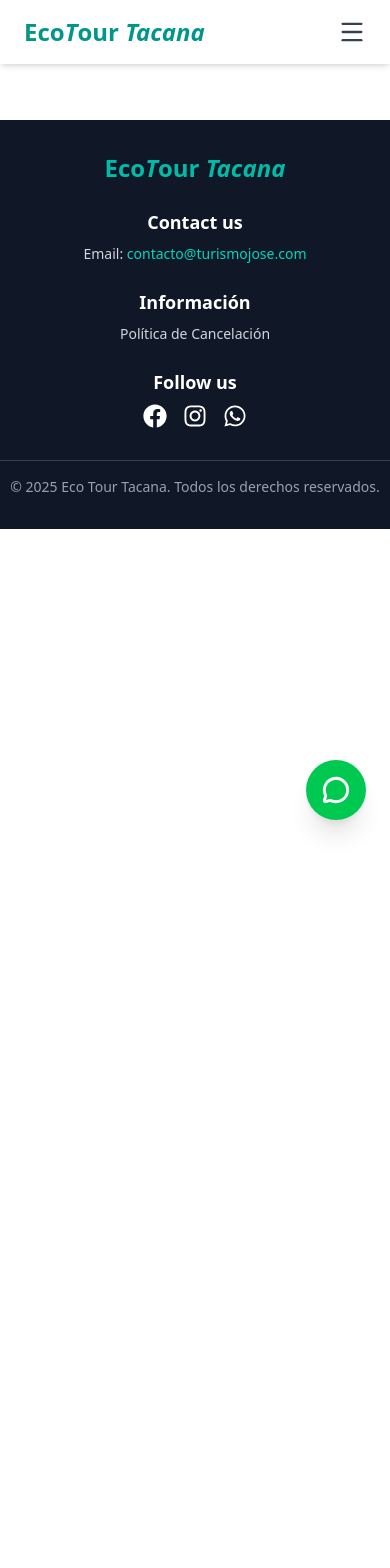
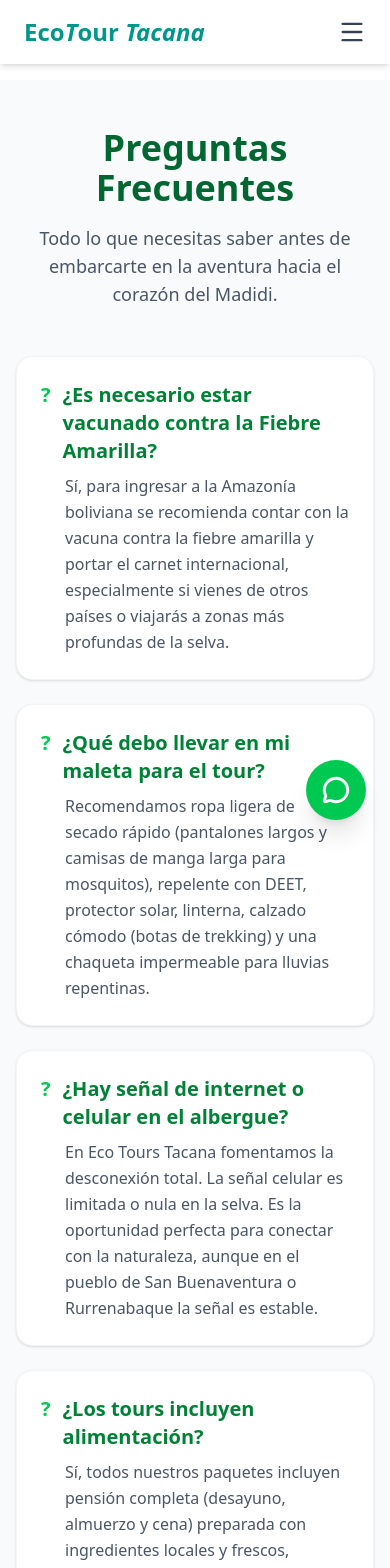
Before and after one commit to dani71296/turijose, a React (Vite) app: page /preguntas-frecuentes in a window 390 px wide. Shown: the top 1568 px of the page. Before the commit the page ends 844 px from the top, so only its background shows below. Built offline with nearby package versions, Linux system fonts and the light colour scheme.

Commit message:
cambios de jose

```diff
--- a/src/App.jsx
+++ b/src/App.jsx
@@ -8,6 +8,7 @@
 import Mapa from "./pages/Mapa"
 import WhatsappButton from "./components/WhatsappButton";
 import PoliticaCancelacion from "./pages/PoliticaCancelacion"
+import PreguntasFrecuentes from "./pages/PreguntasFrecuentes"
 
 function App() {
   return (
@@ -21,6 +22,7 @@
           <Route path="/contacto" element={<Contacto />} />
           <Route path="/politica-cancelacion" element={<PoliticaCancelacion />} />
           <Route path="/mapa" element={<Mapa />} />
+          <Route path="/preguntas-frecuentes" element={<PreguntasFrecuentes />} />
         </Routes>
       </main>
       <Footer />
--- a/src/components/Footer.jsx
+++ b/src/components/Footer.jsx
@@ -1,5 +1,5 @@
 // Footer.jsx
-import { FaFacebook, FaInstagram, FaWhatsapp } from "react-icons/fa";
+import { FaFacebook, FaInstagram, FaWhatsapp, FaYoutube } from "react-icons/fa";
 import { Link } from "react-router-dom";
 
 const Footer = () => {
@@ -25,7 +25,7 @@
               href="mailto:contacto@turismojose.com"
               className="text-teal-400 hover:underline"
             >
-              contacto@turismojose.com
+              josecuentasy@gmail.com
             </a>
           </p>
         </div>
@@ -42,15 +42,23 @@
         Política de Cancelación
       </Link>
     </li>
+    {/* Nuevo enlace de Preguntas Frecuentes */}
+    <li>
+      <Link
+        to="/preguntas-frecuentes"
+        className="hover:text-teal-400 transition-colors"
+      >
+        Preguntas Frecuentes
+      </Link>
+    </li>
   </ul>
 </div>
-
         {/* REDES SOCIALES */}
         <div>
           <h3 className="text-lg font-semibold mb-2">Follow us</h3>
           <div className="flex justify-center md:justify-start space-x-4">
             <a
-              href="https://facebook.com"
+              href="https://www.facebook.com/profile.php?id=61586620805439"
               target="_blank"
               rel="noopener noreferrer"
               className="hover:text-blue-500 transition-colors"
@@ -58,15 +66,15 @@
               <FaFacebook size={24} />
             </a>
             <a
-              href="https://instagram.com"
+              href="www.youtube.com/@EcoTourTacana"
               target="_blank"
               rel="noopener noreferrer"
               className="hover:text-pink-500 transition-colors"
             >
-              <FaInstagram size={24} />
+              <FaYoutube size={24} />
             </a>
             <a
-              href="https://wa.me/1234567890"
+              href="https://wa.me/59167042665"
               target="_blank"
               rel="noopener noreferrer"
               className="hover:text-green-500 transition-colors"
--- a/src/components/WhatsappButton.jsx
+++ b/src/components/WhatsappButton.jsx
@@ -3,7 +3,7 @@
 import { MessageCircle } from "lucide-react"; // 👈 ícono moderno
 
 export default function WhatsappButton() {
-  const phoneNumber = "59174261375"; // Reemplázalo con tu número
+  const phoneNumber = "59167042665"; // Reemplázalo con tu número
   const message = "¡Hola! Me gustaría recibir más información sobre sus servicios.";
 
   return (
--- a/src/pages/About.jsx
+++ b/src/pages/About.jsx
@@ -2,6 +2,16 @@
 import React from "react";
 
 export default function About() {
+  const videoLinks = [
+    "https://www.youtube.com/embed/aFUurdoecUM",
+    "https://www.youtube.com/embed/3xkvy7coce4",
+    "https://www.youtube.com/embed/KX9yIpE5z-U",
+    "https://www.youtube.com/embed/6Cu7lNJLcqQ",
+    "https://www.youtube.com/embed/G-6YXSJvZps",
+    "https://www.youtube.com/embed/ULV8CBQVfNc",
+    "https://www.youtube.com/embed/E_smaQFvabI",
+  ];
+
   return (
     <div className="flex flex-col items-center text-center px-4 py-12 text-gray-800">
       {/* Imagen principal */}
@@ -124,6 +134,27 @@
           </p>
         </div>
       </div>
+
+      {/* SECCIÓN DE VIDEOS YOUTUBE */}
+      <div className="max-w-6xl w-full mb-20">
+        <h3 className="text-3xl font-bold mb-8 text-green-700">Nuestras Experiencias en Video</h3>
+        <div className="grid grid-cols-1 sm:grid-cols-2 lg:grid-cols-3 gap-6">
+          {videoLinks.map((url, index) => (
+            <div key={index} className="overflow-hidden rounded-xl shadow-lg bg-white">
+              <div className="aspect-video">
+                <iframe
+                  className="w-full h-full"
+                  src={url}
+                  title={`YouTube video player ${index}`}
+                  frameBorder="0"
+                  allow="accelerometer; autoplay; clipboard-write; encrypted-media; gyroscope; picture-in-picture"
+                  allowFullScreen
+                ></iframe>
+              </div>
+            </div>
+          ))}
+        </div>
+      </div>
     </div>
   );
 }
--- a/src/pages/Contacto.jsx
+++ b/src/pages/Contacto.jsx
@@ -53,10 +53,10 @@
           Modalidad de Pago
         </h3>
         <p className="text-gray-700">
-          Los pagos se realizan en <strong>dólares americanos (USD)</strong> al
-          momento de la llegada, de manera presencial.
-          Es necesario escribirnos para confirmar la reserva en la fecha
-          deseada.
+        Los pagos se realizan en <strong>dólares americanos (USD) o bolivianos (BOB)</strong> al
+        momento de la llegada, de manera presencial. Aceptamos pagos mediante
+        <strong> tarjeta de crédito/débito, efectivo y código QR</strong>.
+        Es necesario escribirnos para confirmar la reserva en la fecha deseada.
         </p>
       </div>
 
--- /dev/null
+++ b/src/pages/PreguntasFrecuentes.jsx
@@ -0,0 +1,77 @@
+import React from "react";
+
+const faqs = [
+  {
+    pregunta: "¿Es necesario estar vacunado contra la Fiebre Amarilla?",
+    respuesta: "Sí, para ingresar a la Amazonía boliviana se recomienda contar con la vacuna contra la fiebre amarilla y portar el carnet internacional, especialmente si vienes de otros países o viajarás a zonas más profundas de la selva."
+  },
+  {
+    pregunta: "¿Qué debo llevar en mi maleta para el tour?",
+    respuesta: "Recomendamos ropa ligera de secado rápido (pantalones largos y camisas de manga larga para mosquitos), repelente con DEET, protector solar, linterna, calzado cómodo (botas de trekking) y una chaqueta impermeable para lluvias repentinas."
+  },
+  {
+    pregunta: "¿Hay señal de internet o celular en el albergue?",
+    respuesta: "En Eco Tours Tacana fomentamos la desconexión total. La señal celular es limitada o nula en la selva. Es la oportunidad perfecta para conectar con la naturaleza, aunque en el pueblo de San Buenaventura o Rurrenabaque la señal es estable."
+  },
+  {
+    pregunta: "¿Los tours incluyen alimentación?",
+    respuesta: "Sí, todos nuestros paquetes incluyen pensión completa (desayuno, almuerzo y cena) preparada con ingredientes locales y frescos, adaptándonos también a dietas vegetarianas o alérgicas si se avisa con antelación."
+  },
+  {
+    pregunta: "¿Cuál es la mejor época para visitar el Madidi?",
+    respuesta: "La temporada seca (de mayo a octubre) es ideal porque hay menos mosquitos y es más fácil observar fauna. Sin embargo, la temporada de lluvias (noviembre a abril) ofrece paisajes más verdes y exuberantes, aunque los caminos pueden ser más difíciles."
+  },
+  {
+    pregunta: "¿Cómo llego desde La Paz hasta Rurrenabaque?",
+    respuesta: "Puedes llegar en avión (vuelos de 45 minutos que ofrecen una vista espectacular de los Andes) o por tierra en bus (un viaje de aproximadamente 12 a 15 horas). Una vez en Rurrenabaque, nosotros te recogemos para iniciar la aventura."
+  }
+];
+
+export default function PreguntasFrecuentes() {
+  return (
+    <div className="bg-gray-50 min-h-screen py-12 px-4">
+      <div className="max-w-4xl mx-auto">
+        {/* Título */}
+        <div className="text-center mb-12">
+          <h1 className="text-4xl font-bold text-green-800 mb-4">Preguntas Frecuentes</h1>
+          <p className="text-gray-600 text-lg">
+            Todo lo que necesitas saber antes de embarcarte en la aventura hacia el corazón del Madidi.
+          </p>
+        </div>
+
+        {/* Lista de Preguntas */}
+        <div className="space-y-6">
+          {faqs.map((faq, index) => (
+            <div
+              key={index}
+              className="bg-white p-6 rounded-2xl shadow-sm border border-gray-100 hover:shadow-md transition-shadow"
+            >
+              <h3 className="text-xl font-semibold text-green-700 mb-2 flex items-start">
+                <span className="mr-3 text-green-500 font-bold">?</span>
+                {faq.pregunta}
+              </h3>
+              <p className="text-gray-600 leading-relaxed ml-6">
+                {faq.respuesta}
+              </p>
+            </div>
+          ))}
+        </div>
+
+        {/* Sección de contacto extra */}
+            <div className="mt-16 bg-green-700 rounded-2xl p-8 text-center text-white">
+                <h2 className="text-2xl font-bold mb-2">¿Aún tienes dudas?</h2>
+                <p className="mb-6">Estamos aquí para ayudarte a planificar el viaje de tu vida.</p>
+
+                <a
+                href="https://wa.me/59167042665"
+                target="_blank"
+                rel="noopener noreferrer"
+                className="inline-block bg-white text-green-700 px-8 py-3 rounded-full font-bold hover:bg-gray-100 transition-colors shadow-lg"
+                >
+                Contáctanos por WhatsApp
+                </a>
+            </div>
+      </div>
+    </div>
+  );
+}
```
Also changed, not shown: 1 other file (tests, documents, lock files or other folders). Lines whose indentation alone changed are shown as unchanged.
